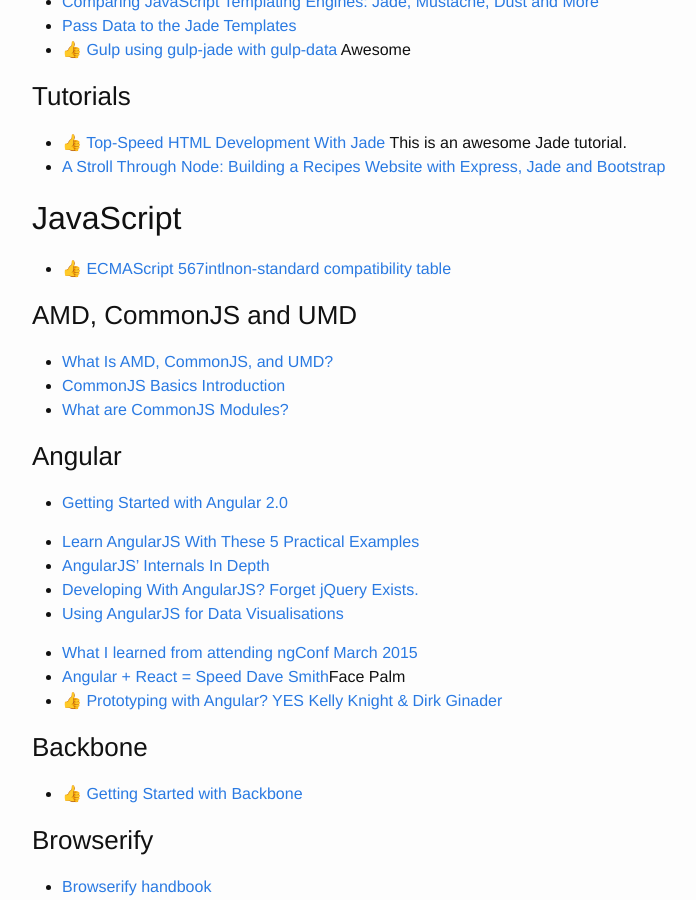
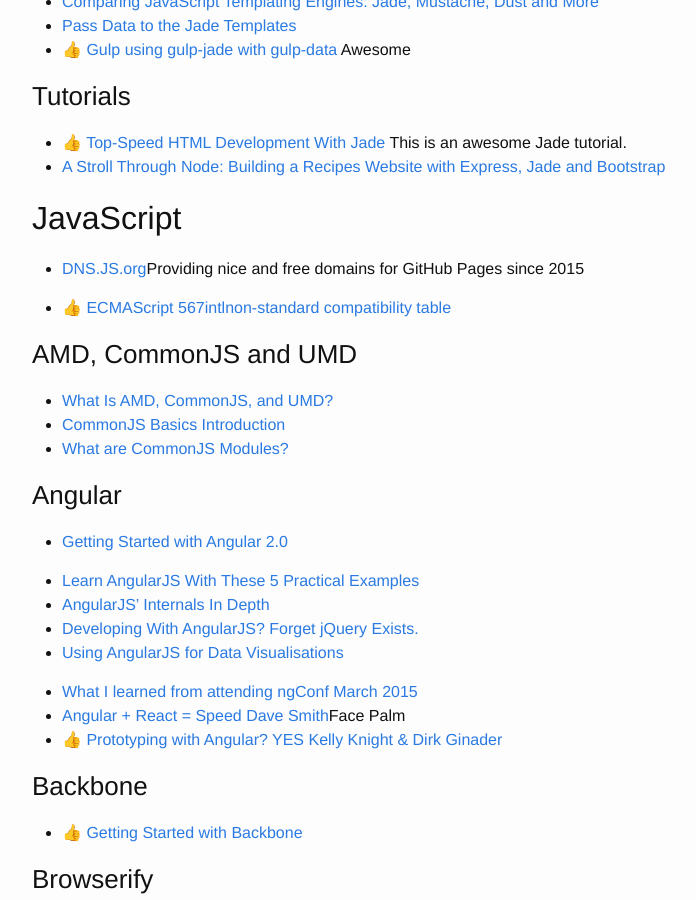
Before and after one commit to brownerd/brownerd.github.io, a Jekyll site: the page built from _posts/2015-01-01-reading-list-2015.md, in a window 1280 px wide and 900 px high, scrolled down 10251 px. Shown: the whole window, without its empty margins (238-934 px from the left). Built offline with Jekyll 4.4.1, drawn with Linux system fonts in a browser that asks for light colours; emoji names are drawn with the system emoji font.

Commit message:
dns.js.org

```diff
--- a/_posts/2015-01-01-reading-list-2015.md
+++ b/_posts/2015-01-01-reading-list-2015.md
@@ -577,6 +577,8 @@ A fast and modern static website engine
 
 
 ## JavaScript
+
+- [DNS.JS.org](http://dns.js.org/)Providing nice and free domains for GitHub Pages since 2015
 
 - [:+1: ECMAScript 567intlnon-standard compatibility table](http://kangax.github.io/compat-table/es5/)
 
```
